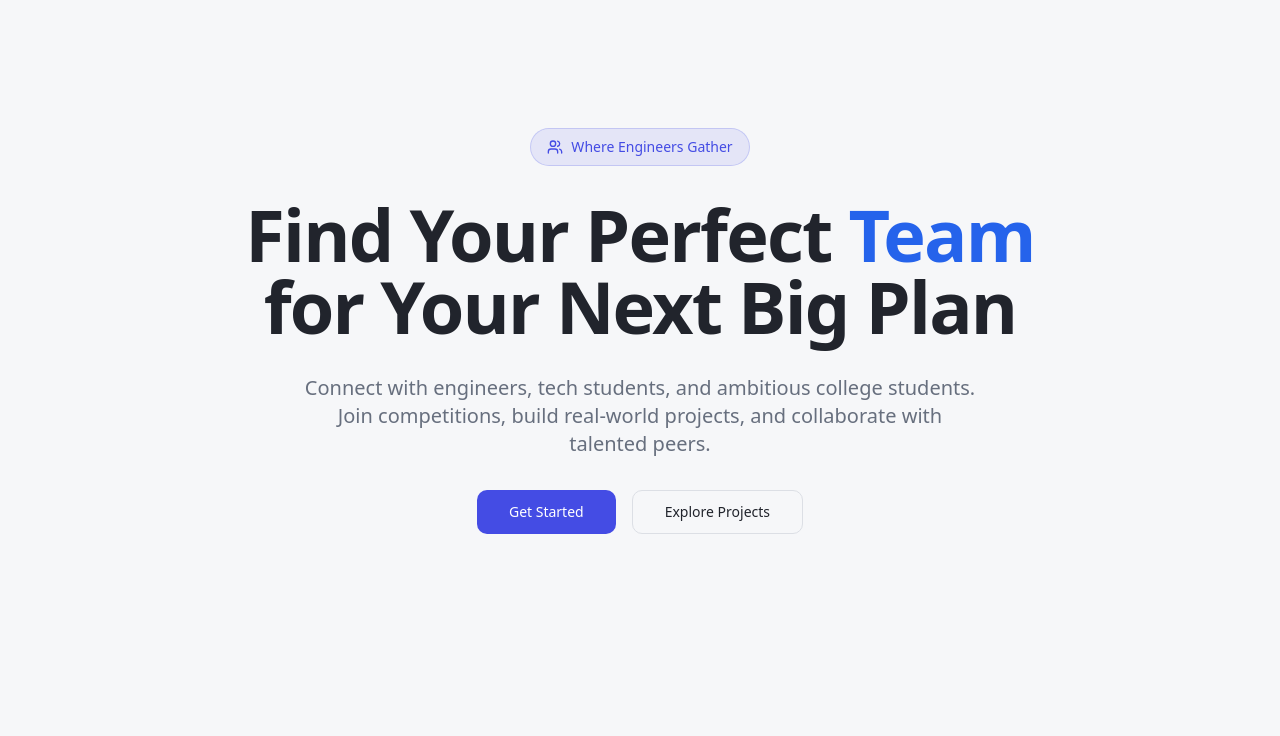
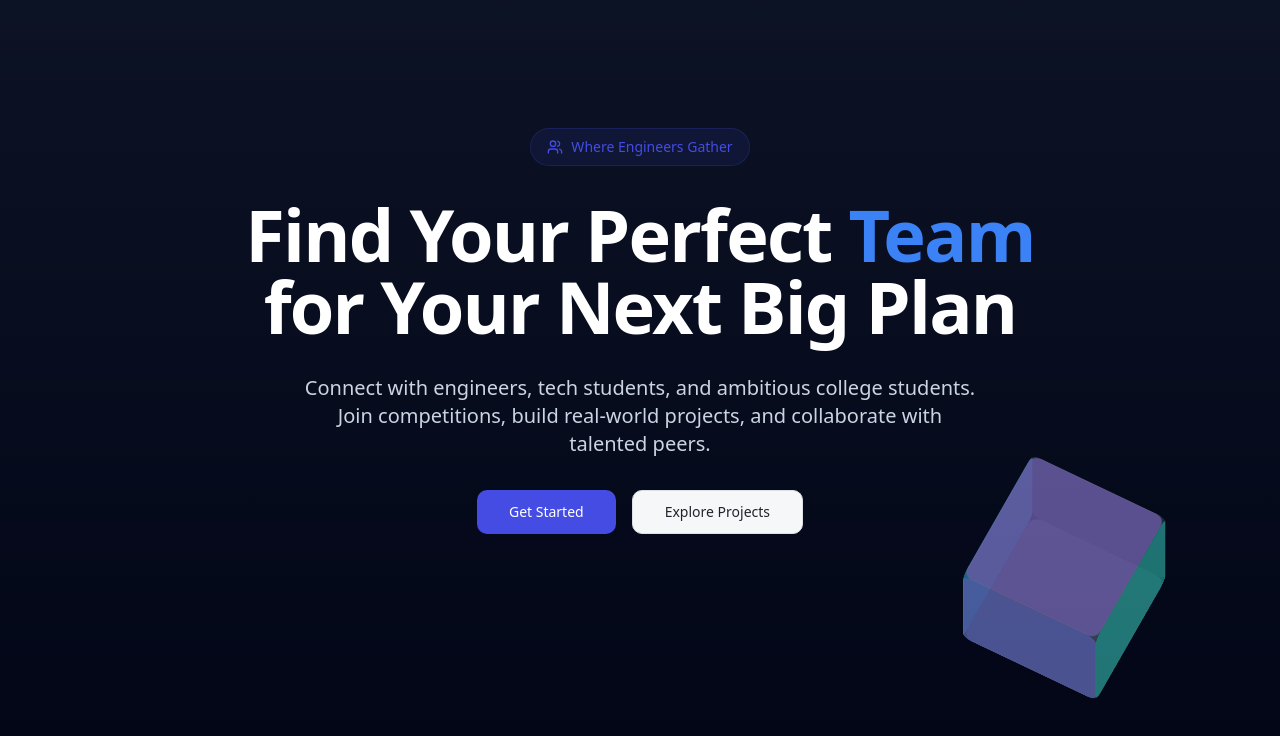
Before and after one commit to nakayesaa/Connecte, a React (Vite) app in the folder Frontend/: page / in a window 1280 px wide. Shown: the top 736 px of the page. Built offline with nearby package versions, Linux system fonts and the light colour scheme; no server answers; the HTML template or start-up script is replaced by a standard one.

Commit message:
modify landing page

```diff
--- a/Frontend/src/pages/Landing.tsx
+++ b/Frontend/src/pages/Landing.tsx
@@ -1,24 +1,29 @@
 import { Button } from "@/components/ui/button";
 import { Link } from "react-router-dom";
-import { Users} from "lucide-react";
+import { Users } from "lucide-react";
+import RoamingCube from "@/components/RoamingCube";
 
 const Landing = () => {
   return (
-    <div className="min-h-screen bg-gradient-hero ">
-      <div className="container py-20 md:py-32">
+    <div className="relative min-h-screen overflow-hidden">
+      <div className="absolute inset-0 bg-gradient-to-b from-slate-800 via-slate-900 to-slate-950 z-0" />
+      <div className="absolute inset-0 z-10 overflow-hidden opacity-60">
+        <RoamingCube />
+      </div>
+      <div className="relative z-20 container py-20 md:py-32">
         <div className="flex flex-col items-center text-center gap-8 animate-fade-up">
           <div className="inline-flex items-center gap-2 px-4 py-2 rounded-full bg-primary/10 border border-primary/20">
             <Users className="h-4 w-4 text-primary" />
-            <span className="text-sm font-medium text-primary">Where Engineers Gather</span>
+            <span className="text-sm font-medium text-primary">
+              Where Engineers Gather
+            </span>
           </div>
-          <div className="text-4xl md:text-6xl lg:text-7xl font-bold tracking-tight max-w-4xl">
+          <div className="text-4xl md:text-6xl lg:text-7xl font-bold tracking-tight max-w-4xl text-white">
             Find Your Perfect
-            <span className=" text-blue-600">
-              {" "}Team{" "}
-            </span>
+            <span className="text-blue-500"> Team </span>
             for Your Next Big Plan
           </div>
-          <div className="text-lg md:text-xl text-muted-foreground max-w-2xl">
+          <div className="text-lg md:text-xl text-slate-300 max-w-2xl">
             Connect with engineers, tech students, and ambitious college students.
             Join competitions, build real-world projects, and collaborate with talented peers.
           </div>
```
